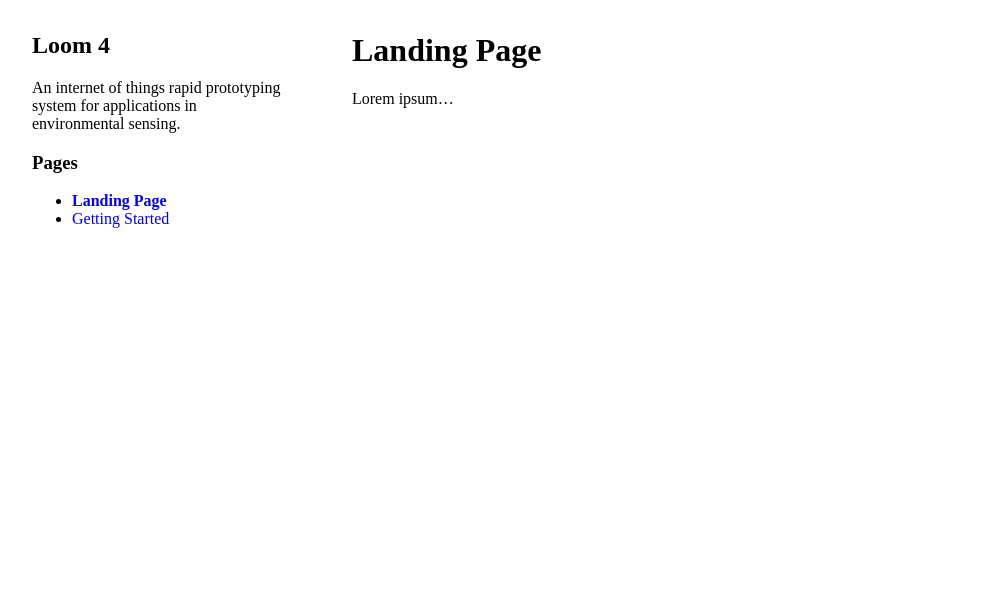
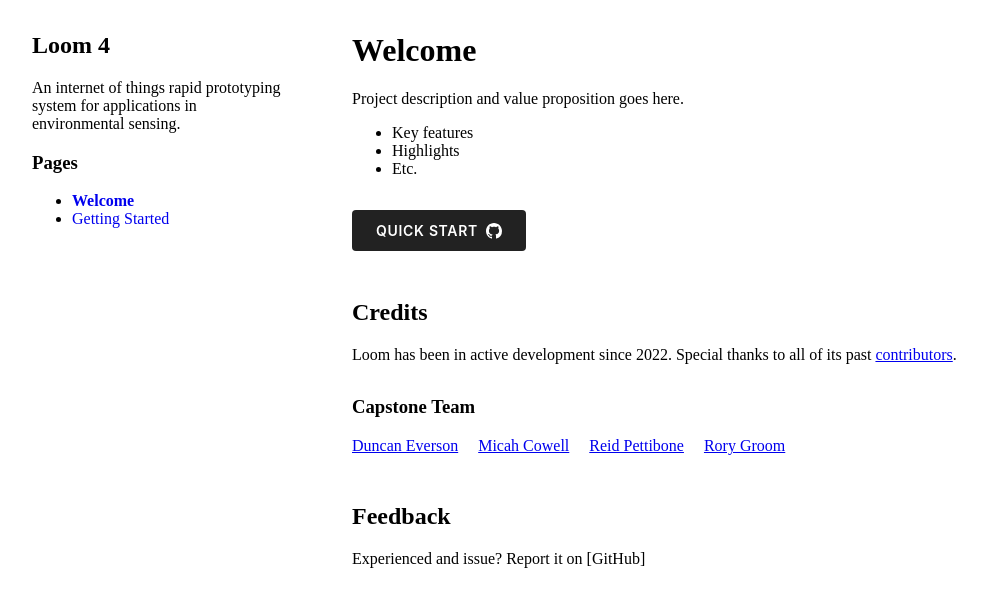
Before and after one commit to loom-capstone/loom-capstone.github.io, a Jekyll site: the page built from index.md, in a window 1280 px wide. Shown: the top 607 px of the page, without its empty margins (0-984 px from the left). Built offline with Jekyll 4.4.1, drawn with Linux system fonts in a browser that asks for light colours; our own code applies the rules of GitHub Pages for plain Markdown files.

Commit message:
added required content placeholders

```diff
--- a/_layouts/default.html
+++ b/_layouts/default.html
@@ -17,7 +17,7 @@
             <ul>
                 <li>
                     <a href="/" {% if page.url == '/' %}class="active"{% endif %}>
-                        Landing Page
+                        Welcome
                     </a>
                 </li>
                 {% for p in site.pages %}
--- a/index.md
+++ b/index.md
@@ -1,3 +1,25 @@
-# Landing Page
+# Welcome
 
-Lorem ipsum...
+Project description and value proposition goes here.
+
+* Key features
+* Highlights
+* Etc.
+
+<a class="call-to-action" href="https://github.com/OPEnSLab-OSU/Loom-V4#install">Quick Start<svg class="github-icon" width="16" height="16" viewBox="0 0 16 16" xmlns="http://www.w3.org/2000/svg"><path d="M8 0C3.58 0 0 3.58 0 8c0 3.54 2.29 6.53 5.47 7.59.4.07.55-.17.55-.38 0-.19-.01-.82-.01-1.49-2.01.37-2.53-.49-2.69-.94-.09-.23-.48-.94-.82-1.13-.28-.15-.68-.52-.01-.53.63-.01 1.08.58 1.23.82.72 1.21 1.87.87 2.33.66.07-.52.28-.87.51-1.07-1.78-.2-3.64-.89-3.64-3.95 0-.87.31-1.59.82-2.15-.08-.2-.36-1.02.08-2.12 0 0 .67-.21 2.2.82.64-.18 1.32-.27 2-.27.68 0 1.36.09 2 .27 1.53-1.04 2.2-.82 2.2-.82.44 1.1.16 1.92.08 2.12.51.56.82 1.27.82 2.15 0 3.07-1.87 3.75-3.65 3.95.29.25.54.73.54 1.48 0 1.07-.01 1.93-.01 2.2 0 .21.15.46.55.38A8.012 8.012 0 0 0 16 8c0-4.42-3.58-8-8-8z"/></svg></a>
+
+## Credits
+
+Loom has been in active development since 2022. Special thanks to all of its past [contributors](https://github.com/OPEnSLab-OSU/Loom-V4/graphs/contributors).
+
+### Capstone Team
+
+[Duncan Everson](https://github.com/DEusername)&emsp;
+[Micah Cowell](https://github.com/cowellmi)&emsp;
+[Reid Pettibone](https://github.com/ReidP-source)&emsp;
+[Rory Groom](https://github.com/RoryLGroom)
+
+
+## Feedback
+
+Experienced and issue? Report it on [GitHub]
--- a/style.css
+++ b/style.css
@@ -55,21 +55,48 @@ dt {
     margin: 16px 0 4px 0;
 }
 
+pre.highlight {
+    background-color: #F5F5F5;
+    border-radius: 0.5rem;
+    padding: 1rem 0.5rem;
+    max-width: 100%;
+    overflow-x: auto;
+}
+
 code {
     font-family: "liberation mono","bitstream vera mono","dejavu mono",monospace;
     font-size: 0.8rem;
 }
 
-pre.highlight {
-    background-color: #F5F5F5;
-    border-radius: 0.5rem;
-    padding: 0.5rem;
-    page-break-inside: avoid;
-    white-space: pre-wrap;
-    word-wrap: break-word;
+a.call-to-action {
+    margin-top: 1rem;
+    display: inline-block;
+    padding: 0.75rem 1.5rem;
+    background-color: #222;
+    color: white;
+    border-radius: 0.25rem;
+    text-decoration: none;
+    font-family: -apple-system, BlinkMacSystemFont, "Segoe UI", Roboto, "Helvetica Neue", Arial, sans-serif;
+    font-size: 0.875rem;
+    font-weight: 600;
+    text-transform: uppercase;
+    letter-spacing: 0.05em;
+    display: inline-flex;
+    align-items: center;
+    gap: 0.5rem;
 }
 
-@media (max-width: 600px) {
+a.call-to-action:hover {
+    background-color: #444;
+}
+
+a.call-to-action svg {
+    width: 16px;
+    height: 16px;
+    fill: currentColor;
+}
+
+@media (max-width: 900px) {
     body {
         flex-direction: column;
         margin: 1rem;
```
Also changed, not shown: getting-started.md (+1 -1 lines).
